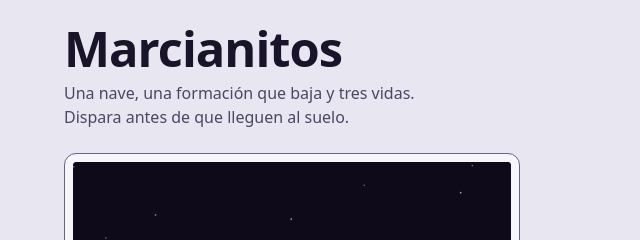
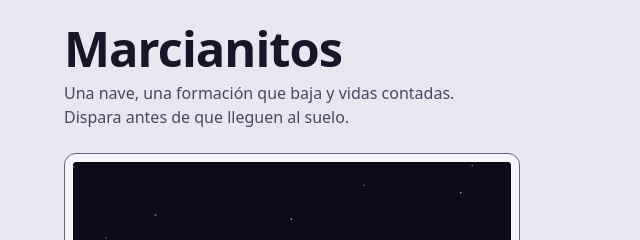
Before and after one commit to IPO-2627-Dinamarca/ipo2627_dinamarca_arcade, a plain HTML site: page index.html in a window 1280 px wide. Shown: the top 240 px of the page, 0-640 px from the left. Drawn offline with Linux system fonts and the light colour scheme.

Commit message:
fix(html): el lema no fija el número de vidas

```diff
--- a/index.html
+++ b/index.html
@@ -22,7 +22,7 @@
   <div class="app" data-estado="error">
     <header class="cabecera">
       <h1 class="cabecera__titulo">Marcianitos</h1>
-      <p class="cabecera__lema">Una nave, una formación que baja y tres vidas. Dispara antes de que lleguen al suelo.</p>
+      <p class="cabecera__lema">Una nave, una formación que baja y vidas contadas. Dispara antes de que lleguen al suelo.</p>
     </header>
 
     <main class="principal">
```
